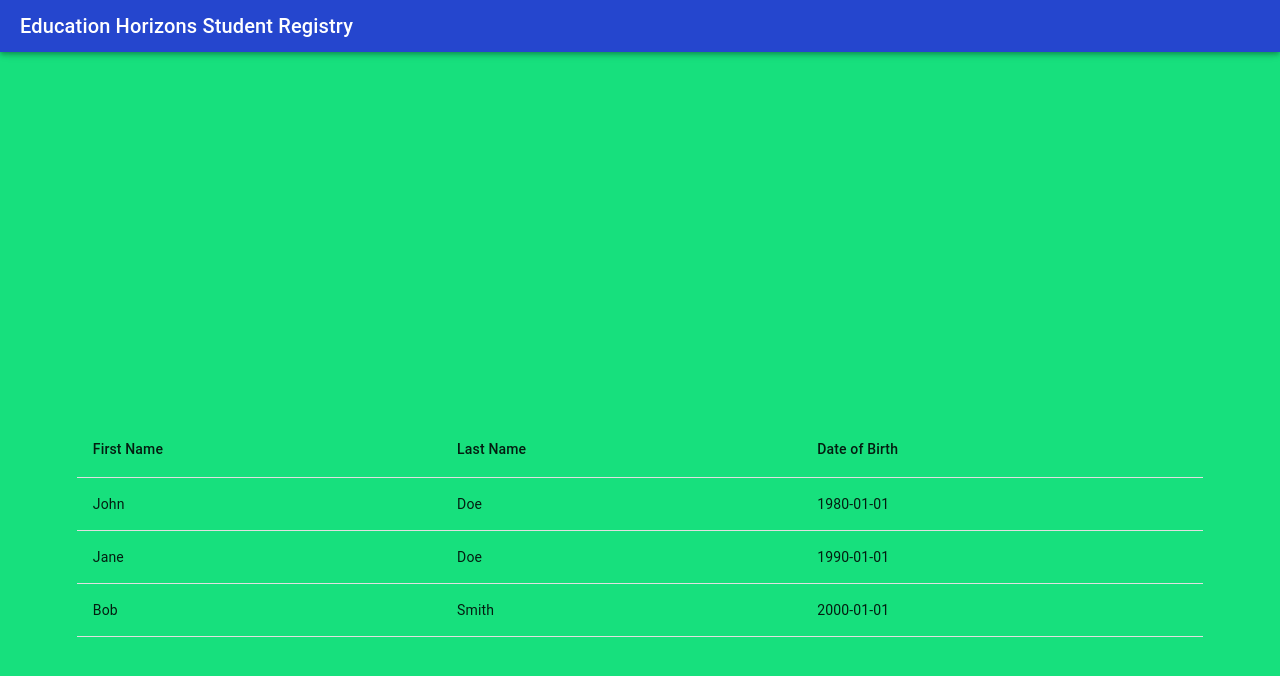
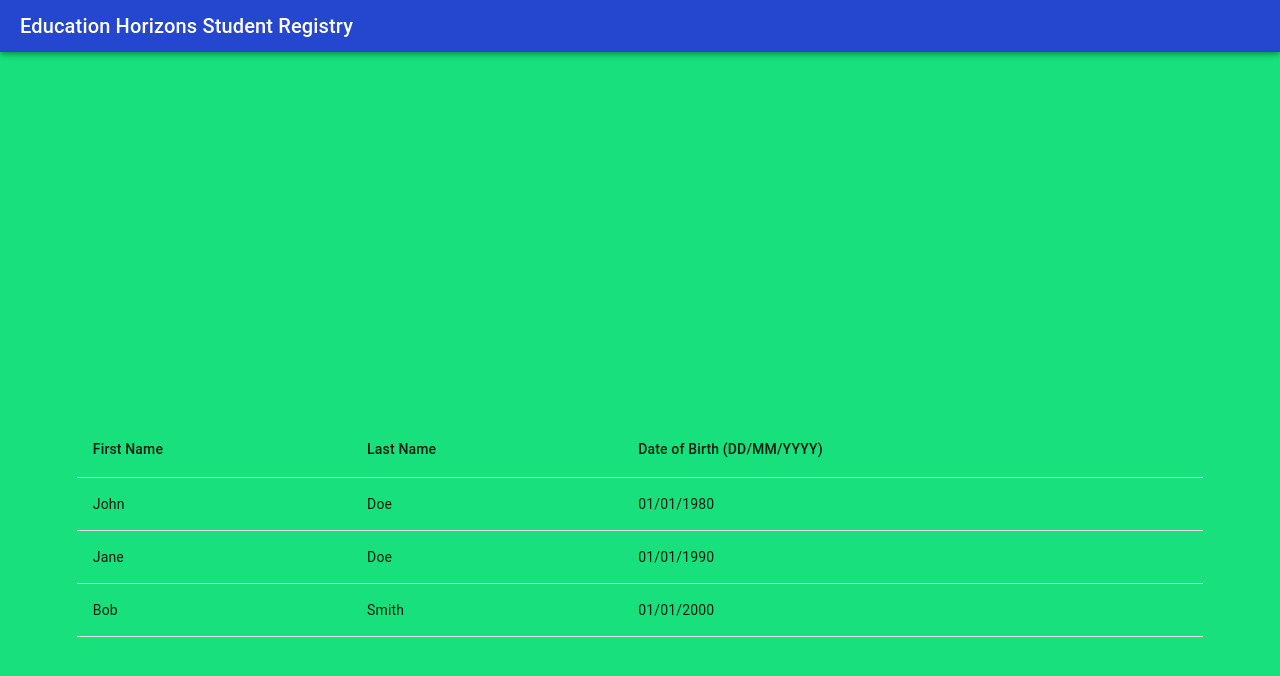
Before and after one commit to d1anas0/student-register, a React (Create React App) app: page / in a window 1280 px wide. Shown: the top 676 px of the page. Built offline with nearby package versions, Linux system fonts and the light colour scheme; data requests are answered from the project's data file.

Commit message:
StudentRegister: add date formatter

```diff
--- a/src/components/StudentRegister.js
+++ b/src/components/StudentRegister.js
@@ -1,9 +1,3 @@
-// This is a table:
-// // Displays: first_name, last_name, date_of_birth
-// // // Date formatter: DOB = DD/MM/YYYY
-// // // Each row (listing) can open up a modal for editing
-
-
 import React, {useEffect, useState} from "react";
 import Table from '@mui/material/Table';
 import TableHead from '@mui/material/TableHead';
@@ -12,16 +6,31 @@ import TableBody from '@mui/material/TableBody';
 import TableCell from '@mui/material/TableCell';
 
 
-
 export default function StudentRegister() {
  const [listing, setListing] = useState([]);
 
   useEffect(() => {
     fetch("http://localhost:5000/students")
       .then((response) => response.json())
-      .then((data) => {console.log(data); setListing(data)})
-      .catch((error) => console.log("error", error));
-  }, []);
+      .then((data) => {
+        // Date formatter: need DD/MM/YYYY (original = YYYY-MM-DD)
+        const formattedDates = data.map((student) => ({
+          ...student,
+          date_of_birth: formatToDDMMYYYY(student.date_of_birth),
+        }));
+        setListing(formattedDates);
+      })
+      // Error Handling
+      // .catch((error) => {
+      //   console.log("error", error);
+      // });
+  }, [])
+
+      // Helper function for date formatter
+      const formatToDDMMYYYY = (originalDate) => {
+        const [year, month, day] = originalDate.split('-');
+        return `${day}/${month}/${year}`;
+      };
 
   return (
     <Table>
@@ -29,22 +38,21 @@ return (
         <TableRow>
         <TableCell>First Name</TableCell>
         <TableCell>Last Name</TableCell>
-       <TableCell>Date of Birth</TableCell>
+        <TableCell>Date of Birth (DD/MM/YYYY)</TableCell>
         </TableRow>
       </TableHead>
       <TableBody>
-      {listing.map((data) => (
+        {listing.map((student) => (
           <TableRow
-          key={data.id}
+            // Each row (listing) can open up a modal for editing - HERE
+            key={student.id}
           >
-          <TableCell>{data.first_name}</TableCell>
-          <TableCell>{data.last_name}</TableCell>
-          <TableCell>{data.date_of_birth}</TableCell>
+            <TableCell>{student.first_name}</TableCell>
+            <TableCell>{student.last_name}</TableCell>
+            <TableCell>{student.date_of_birth}</TableCell>
           </TableRow>
         ))}
       </TableBody>
     </Table>
-
-
   );
 }
```
Also changed, not shown: public/wireframe.drawio.svg. Lines whose indentation alone changed are shown as unchanged.
